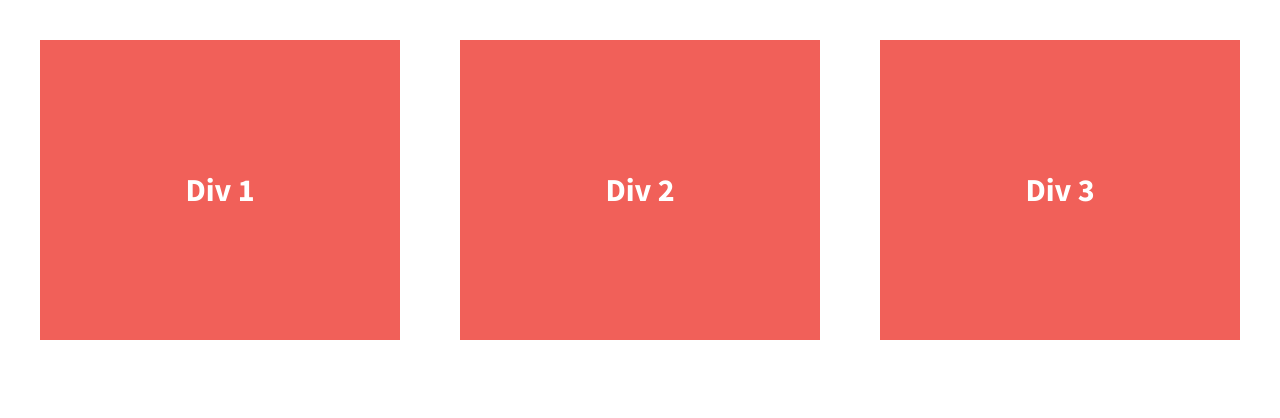
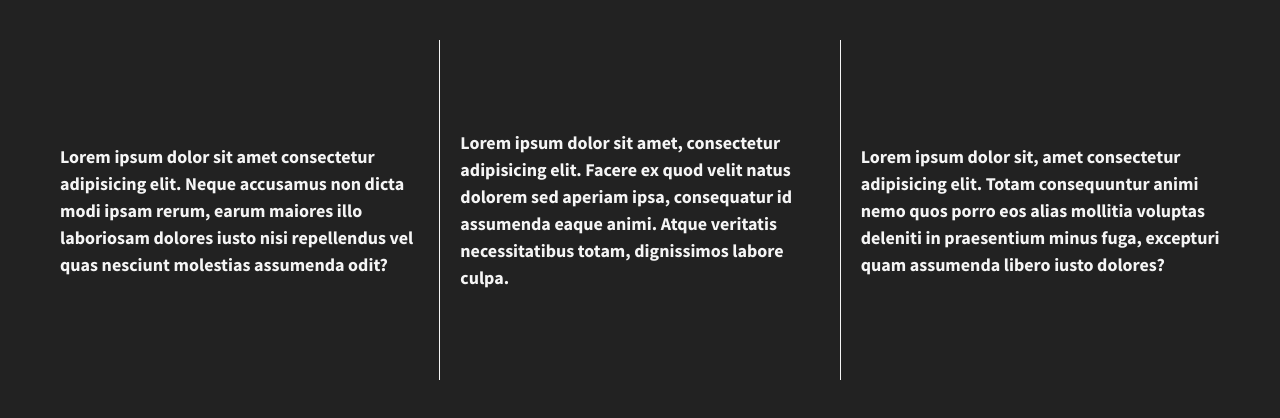
Before and after one commit to LizzSoup/206-flex-grid-tsk, a plain HTML site: page index.html in a window 1280 px wide. Drawn offline with nearby package versions, Linux system fonts and the light colour scheme.

Commit message:
Changed styles

```diff
--- a/css/main.css
+++ b/css/main.css
@@ -97,7 +97,7 @@ textarea {
 
 
 html {
-    background-color: #fff;
+    background-color: #222;
     height: 100%;
 }
 
@@ -120,14 +120,20 @@ body {
 .div-3 {
     /*give the divs a width of 30%, add display:flex, set justify-content and align-items to center*/
     align-items: center;
-    background-color: #f16059;
-    color: #fff;
+    background-color: #222;
+    color: whitesmoke;
     display: flex;
-    font-size: 1.6em;
+    font-size: .9em;
     height: 300px;
     justify-content: center;
     line-height: 1.5em;
+    padding: 20px;
     width: 30%;
+}
+
+.div-1,
+.div-2 {
+    border-right: 1px solid whitesmoke;
 }
 
 
--- a/index.html
+++ b/index.html
@@ -1,5 +1,6 @@
 <!doctype html>
 <html class="no-js" lang="">
+
 <head>
     <meta charset="utf-8">
     <meta http-equiv="x-ua-compatible" content="ie=edge">
@@ -16,6 +17,7 @@
     <link href='http://fonts.googleapis.com/css?family=Lora:700' rel='stylesheet' type='text/css'>
     <link href='http://fonts.googleapis.com/css?family=Source+Sans+Pro:400,700' rel='stylesheet' type='text/css'>
 </head>
+
 <body>
     <!--[if lt IE 8]>
             <p class="browserupgrade">You are using an <strong>outdated</strong> browser. Please <a href="http://browsehappy.com/">upgrade your browser</a> to improve your experience.</p>
@@ -23,29 +25,43 @@
 
     <section class="wrapper">
         <div class="div-1">
-                Div 1
+            Lorem ipsum dolor sit amet consectetur adipisicing elit. Neque accusamus non dicta modi ipsam rerum, earum
+            maiores illo laboriosam dolores iusto nisi repellendus vel quas nesciunt molestias assumenda odit?
         </div>
         <div class="div-2">
-                Div 2
+            Lorem ipsum dolor sit amet, consectetur adipisicing elit. Facere ex quod velit natus dolorem sed aperiam
+            ipsa, consequatur id assumenda eaque animi. Atque veritatis necessitatibus totam, dignissimos labore culpa.
         </div>
         <div class="div-3">
-                Div 3
+            Lorem ipsum dolor sit, amet consectetur adipisicing elit. Totam consequuntur animi nemo quos porro eos alias
+            mollitia voluptas deleniti in praesentium minus fuga, excepturi quam assumenda libero iusto dolores?
         </div>
     </section>
 
     <script src="https://ajax.googleapis.com/ajax/libs/jquery/1.11.3/jquery.min.js"></script>
-        <script>window.jQuery || document.write('<script src="js/vendor/jquery-1.11.3.min.js"><\/script>')</script>
+    <script>
+        window.jQuery || document.write('<script src="js/vendor/jquery-1.11.3.min.js"><\/script>')
+    </script>
     <script src="js/plugins.js"></script>
     <script src="js/main.js"></script>
 
     <!-- Google Analytics: change UA-XXXXX-X to be your site's ID. -->
     <script>
-            (function(b,o,i,l,e,r){b.GoogleAnalyticsObject=l;b[l]||(b[l]=
-            function(){(b[l].q=b[l].q||[]).push(arguments)});b[l].l=+new Date;
-            e=o.createElement(i);r=o.getElementsByTagName(i)[0];
-            e.src='https://www.google-analytics.com/analytics.js';
-            r.parentNode.insertBefore(e,r)}(window,document,'script','ga'));
-            ga('create','UA-XXXXX-X','auto');ga('send','pageview');
+        (function (b, o, i, l, e, r) {
+            b.GoogleAnalyticsObject = l;
+            b[l] || (b[l] =
+                function () {
+                    (b[l].q = b[l].q || []).push(arguments)
+                });
+            b[l].l = +new Date;
+            e = o.createElement(i);
+            r = o.getElementsByTagName(i)[0];
+            e.src = 'https://www.google-analytics.com/analytics.js';
+            r.parentNode.insertBefore(e, r)
+        }(window, document, 'script', 'ga'));
+        ga('create', 'UA-XXXXX-X', 'auto');
+        ga('send', 'pageview');
     </script>
 </body>
+
 </html>
```
Lines whose indentation alone changed are shown as unchanged.
